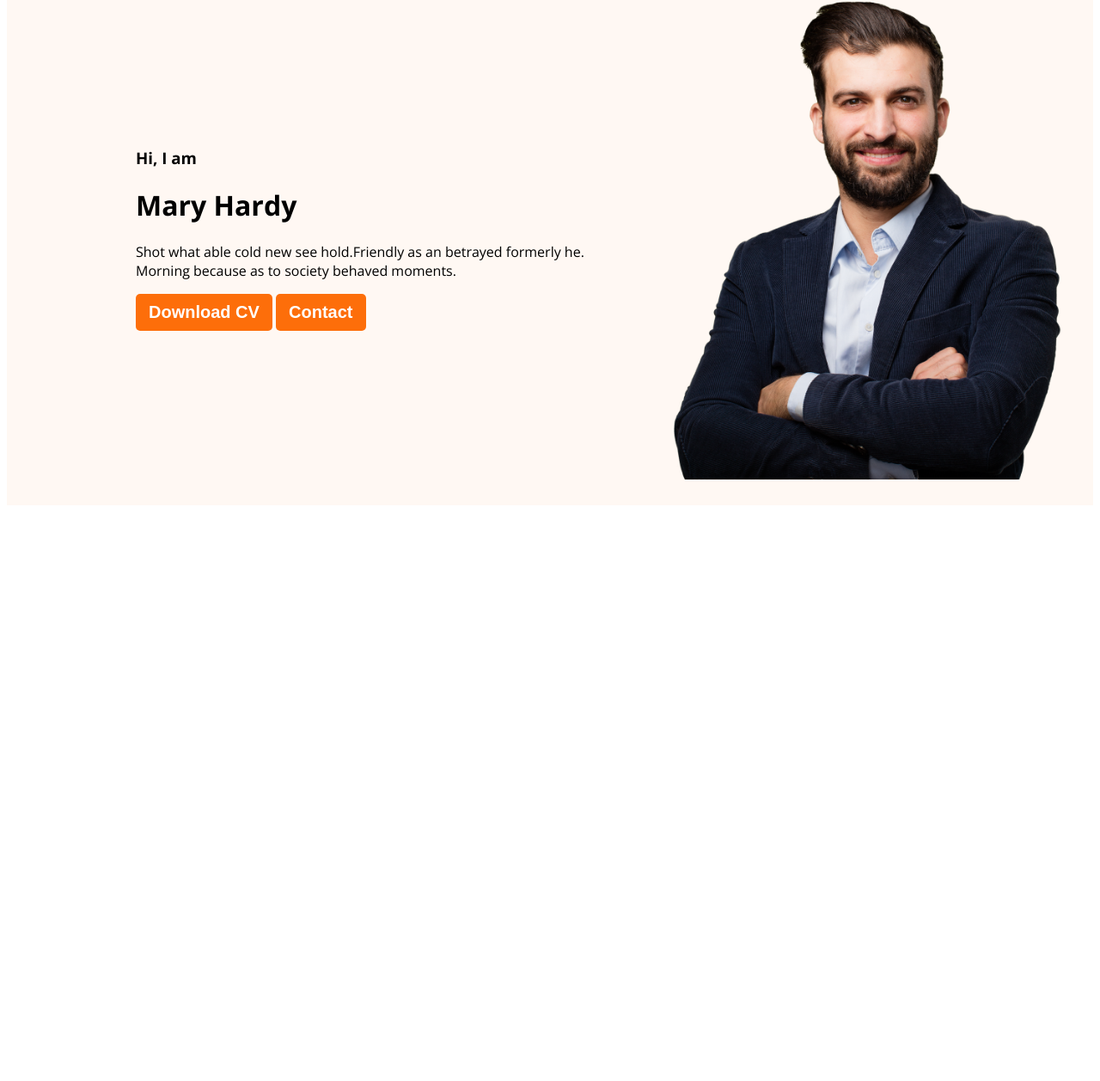
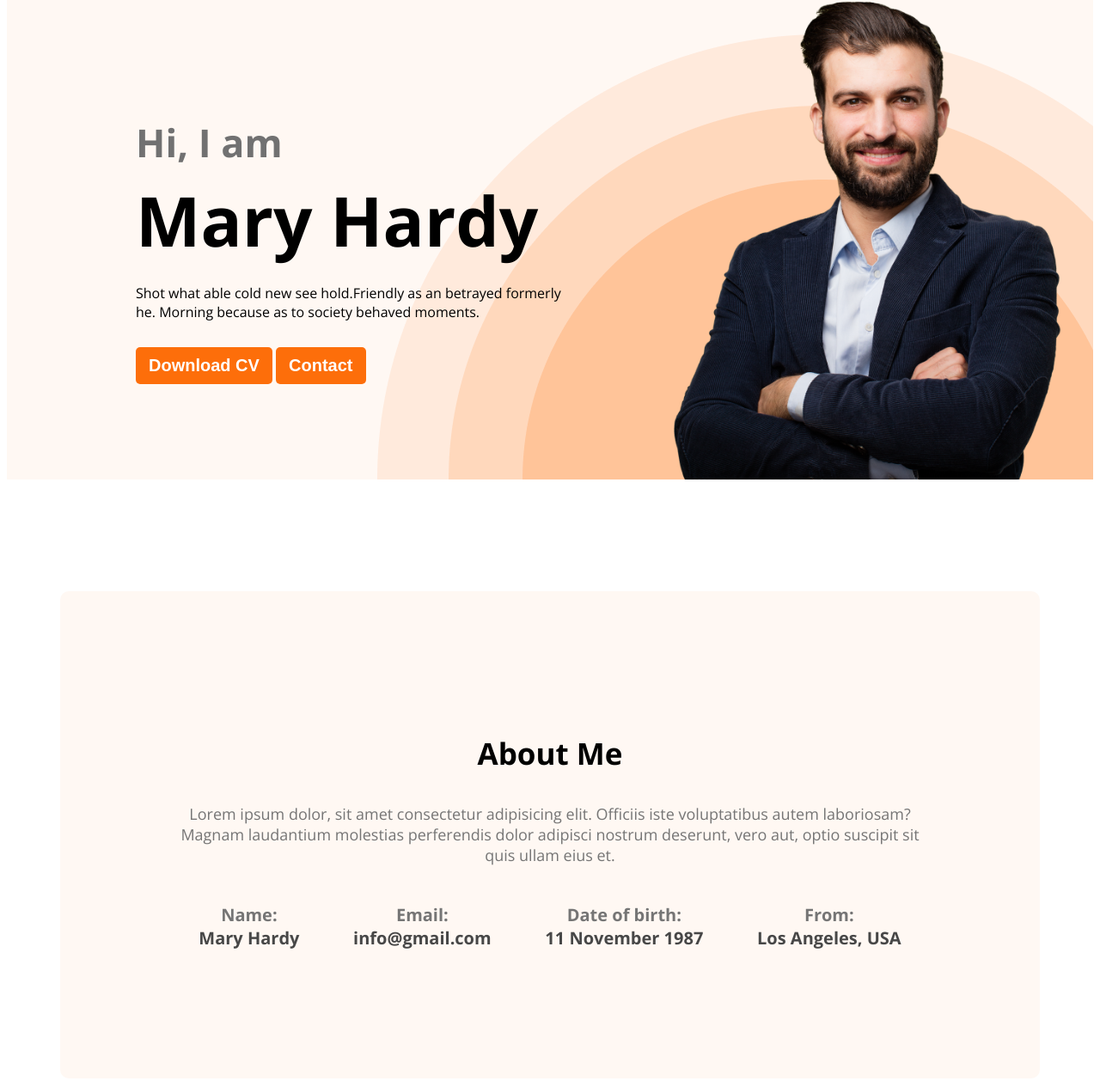
Before and after one commit to Rahamat725/practice_portfolio, a plain HTML site: page index.html in a window 1280 px wide. Shown: the part 210-1468 px from the top of the page at 86% size. Before the commit the page ends 806 px from the top, so only its background shows below. Drawn offline with nearby package versions, Linux system fonts and the light colour scheme.

Commit message:
added about me section

```diff
--- a/index.html
+++ b/index.html
@@ -12,7 +12,7 @@
         rel="stylesheet">
 
 
-    <link rel="stylesheet" href="./style/porfolio.css">
+    <link rel="stylesheet" href="./style/portfolio.css">
 </head>
 
 <body>
@@ -30,7 +30,7 @@
             <div class="banner-content">
                 <h3 class="banner-greeting">Hi, I am</h3>
                 <h1 class="banner-title">Mary Hardy</h1>
-            <p>
+                <p class="about-mary">
                     Shot what able cold new see hold.Friendly as an betrayed formerly he. Morning because as to society
                     behaved moments.
                 </p>
@@ -40,7 +40,35 @@
             <img class="profile-pic" src="./images/hardy.png" alt="">
         </div>
     </header>
-    <main></main>
+    <main>
+        <section class="about">
+            <h3 class="section-title">About Me</h3>
+            <p class="about-me">Lorem ipsum dolor, sit amet consectetur adipisicing elit. Officiis iste voluptatibus
+                autem laboriosam? Magnam laudantium molestias perferendis dolor adipisci nostrum deserunt, vero aut,
+                optio suscipit sit quis ullam eius et.</p>
+                <div class="about-info-container">
+                    <div class="about-info">
+                        <h4 class="info-title">Name:</h4>
+                        <p class="info-description">Mary Hardy</p>
+                    </div>
+
+                    <div class="about-info">
+                        <h4 class="info-title">Email:</h4>
+                        <p class="info-description">info@gmail.com</p>
+                    </div>
+
+                    <div class="about-info">
+                        <h4 class="info-title">Date of birth:</h4>
+                        <p class="info-description">11 November 1987</p>
+                    </div>
+
+                    <div class="about-info">
+                        <h4 class="info-title">From:</h4>
+                        <p class="info-description">Los Angeles, USA</p>
+                    </div>
+                </div>
+        </section>
+    </main>
     <footer></footer>
 </body>
 
--- a/style/porfolio.css
+++ /dev/null
@@ -1,73 +0,0 @@
-body {
-    font-family: "Open Sans", sans-serif;
-}
-
-/* common shared style */
-.primary-text {
-    color: rgb(253, 110, 10);
-}
-
-.primary-btn {
-    border-radius: 5px;
-    background: rgb(253, 110, 10);
-
-    padding: 10px 15px;
-    color: rgb(255, 255, 255);
-    font-size: 20px;
-    font-weight: 700;
-    border: none;
-}
-
-
-nav {
-    display: flex;
-    justify-content: space-between;
-    align-items: center;
-    margin: 0 200px;
-}
-
-.nav-title {
-    font-size: 45px;
-    font-weight: 800px;
-}
-
-nav>ul {
-    display: flex;
-    align-items: center;
-
-
-}
-
-nav li {
-    margin-right: 50px;
-    list-style: none;
-
-}
-
-
-nav li a {
-    text-decoration: none;
-    color: rgb(71, 71, 71);
-    font-size: 20px;
-    font-weight: 400;
-}
-
-
-
-/* header related style */
-header{
-    background: rgb(255, 248, 243);
-}
-.banner{
-    padding: 30px 30px 30px 150px;
-    display: flex;
-    align-items: center;
-
-}
-.profile-pic{
-    width: 500px;
-    /* height: 600px; */
-}
-.banner-content{
-    /* width: 50%; */
-}
--- /dev/null
+++ b/style/portfolio.css
@@ -0,0 +1,145 @@
+body {
+    font-family: "Open Sans", sans-serif;
+}
+
+/* common shared style */
+.primary-text {
+    color: rgb(253, 110, 10);
+}
+
+.primary-btn {
+    border-radius: 5px;
+    background: rgb(253, 110, 10);
+
+    padding: 10px 15px;
+    color: rgb(255, 255, 255);
+    font-size: 20px;
+    font-weight: 700;
+    border: none;
+}
+
+
+nav {
+    display: flex;
+    justify-content: space-between;
+    align-items: center;
+    margin: 0 200px;
+}
+
+.nav-title {
+    font-size: 45px;
+    font-weight: 800px;
+}
+
+nav>ul {
+    display: flex;
+    align-items: center;
+
+
+}
+
+nav li {
+    margin-right: 50px;
+    list-style: none;
+
+}
+
+
+nav li a {
+    text-decoration: none;
+    color: rgb(71, 71, 71);
+    font-size: 20px;
+    font-weight: 400;
+}
+
+.section-title {
+    font-size: 35px;
+    font-weight: 700;
+    text-align: center;
+}
+
+/* header related style */
+header {
+    background: rgb(255, 248, 243);
+    background-image: url('../images/header_bg.png');
+    background-repeat: no-repeat;
+    background-position: bottom right;
+}
+
+.banner {
+    padding: 30px 30px 0 150px;
+    display: flex;
+    align-items: center;
+    justify-content: space-between;
+
+}
+
+.profile-pic {
+    width: 500px;
+    /* height: 600px; */
+}
+
+.banner-content {
+    max-width: 500px;
+}
+
+.banner-greeting {
+    font-size: 45px;
+    color: #717171;
+    margin-bottom: 0px;
+}
+
+.banner-title {
+    margin-top: 5px;
+    font-size: 80px;
+    margin-bottom: 20px;
+}
+
+.about-mary {
+    margin-top: 0;
+    margin-bottom: 30px;
+}
+
+/* Main section rlated style */
+
+/* About section */
+.about {
+    margin-top: 130px;
+    border-radius: 10px;
+    background: rgb(255, 248, 243);
+    padding: 130px;
+}
+
+.about-me {
+    color: rgb(117, 117, 117);
+    font-size: 18px;
+    font-weight: 400;
+    text-align: center;
+}
+
+main{
+    max-width: 1140px;
+    margin: auto;
+}
+
+.about-info-container{
+    display: flex;
+    justify-content: space-around;
+}
+
+.about-info{
+    text-align: center;
+    font-size: 20px;
+    font-weight: 700;
+}
+
+.info-title{
+    color: rgb(117, 117, 117);
+    margin-bottom: 0px;
+
+}
+
+.info-description{
+    color: rgb(71, 71, 71);
+    margin-top: 0px;
+}
```
Lines whose indentation alone changed are shown as unchanged.
